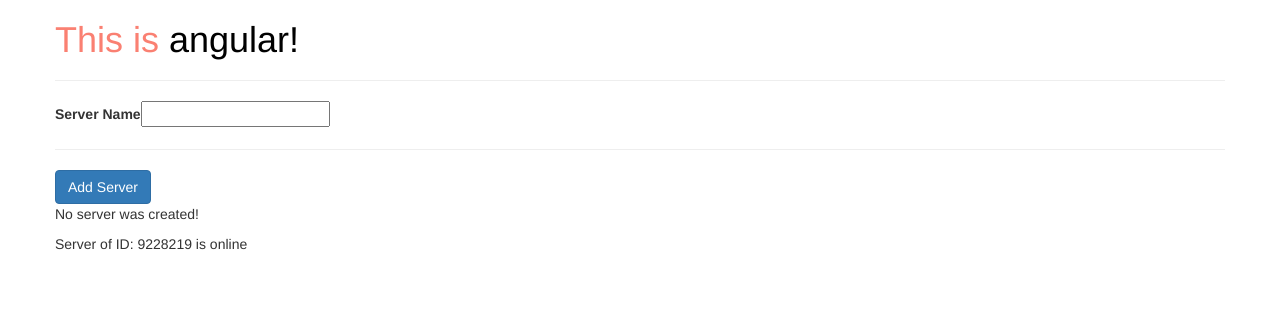
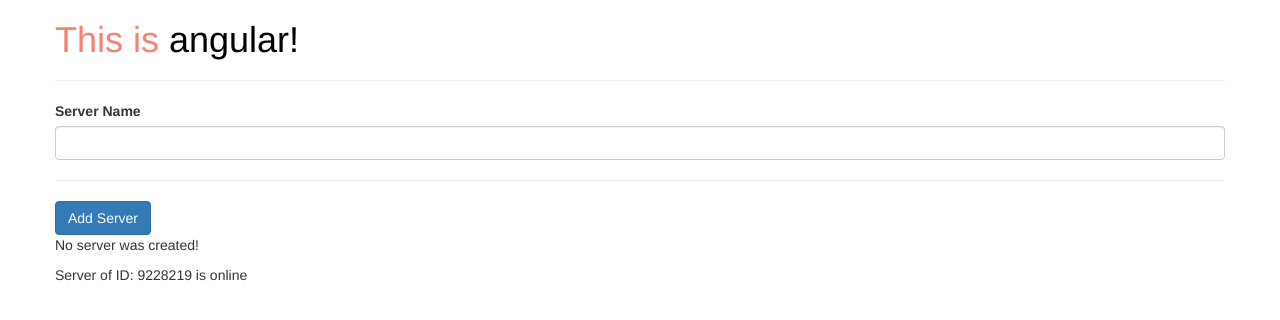
Before and after one commit to Sam44323/Angular-Normal-Starts, an Angular app: page / in a window 1280 px wide. Shown: the top 320 px of the page. Built offline with nearby package versions, Linux system fonts and the light colour scheme.

Commit message:
add: added form data binding using directives

```diff
--- a/src/app/servers/servers.component.html
+++ b/src/app/servers/servers.component.html
@@ -1,5 +1,5 @@
 <label>Server Name</label>
-<input [value]="serverInputName" (input)="onServerInputChange($event)" />
+<input type="text" class="form-control" [(ngModel)]="serverInputName" />
 <p>{{ serverInputName }}</p>
 <hr />
 <button
```
